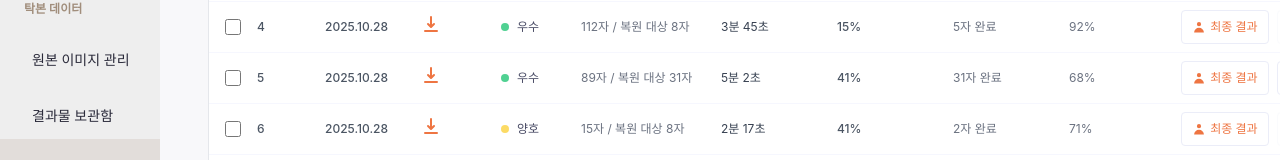
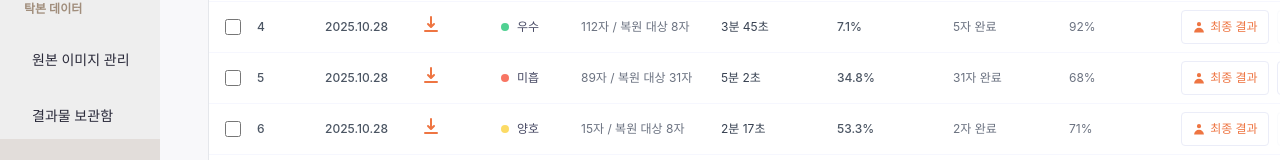
Before and after one commit to jae2022/Epitext_Front, a React (Vite) app: page / in a window 1280 px wide. Shown: the part 340-500 px from the top of the page. Built offline with nearby package versions, Linux system fonts and the light colour scheme; no server answers; a web font is replaced by a local one.

Commit message:
백엔드 연결 관련 표 정리 및 백엔드 계획 md 생성

```diff
--- a/src/api/requests.js
+++ b/src/api/requests.js
@@ -21,7 +21,12 @@ export const getRubbingList = async (status = null) => {
   return new Promise((resolve) => {
     setTimeout(() => {
       // Mock 데이터를 프론트엔드에서 사용하는 형식으로 변환
-      const formattedData = mockRubbingList.map((item) => ({
+      // 최신순으로 정렬 (가장 최근에 올린 탁본이 1번이 되도록)
+      const sortedList = [...mockRubbingList].sort((a, b) =>
+        new Date(b.created_at) - new Date(a.created_at)
+      );
+
+      const formattedData = sortedList.map((item) => ({
         id: item.id,
         status: item.status,
         date: formatDate(item.created_at),
@@ -31,6 +36,8 @@ export const getRubbingList = async (status = null) => {
         inspectionStatus: item.inspection_status || "-",
         reliability: item.average_reliability ? `${item.average_reliability}%` : "-",
         is_completed: item.is_completed, // 원본 데이터의 is_completed 필드 유지
+        image_url: item.image_url, // 다운로드용
+        filename: item.filename, // 다운로드용
       }));
 
       // status 필터링 (필요한 경우)
--- a/src/components/TableRow.jsx
+++ b/src/components/TableRow.jsx
@@ -86,7 +86,33 @@ const TableRow = ({ row, index, isSelected, onSelect, onViewDetail }) => {
 
             {/* 원본 파일 */}
             <div className="w-[64px]">
-              <button className="text-primary-orange hover:opacity-80 transition-opacity">
+              <button
+                className="text-primary-orange hover:opacity-80 transition-opacity"
+                onClick={(e) => {
+                  e.stopPropagation();
+                  // 백엔드 API: GET /api/rubbings/:id/download
+                  // 실제 구현 시:
+                  // const response = await apiClient.get(`/api/rubbings/${row.id}/download`, { responseType: 'blob' });
+                  // const url = window.URL.createObjectURL(new Blob([response.data]));
+                  // const link = document.createElement('a');
+                  // link.href = url;
+                  // link.setAttribute('download', row.filename || `rubbing_${row.id}.jpg`);
+                  // document.body.appendChild(link);
+                  // link.click();
+                  // link.remove();
+                  // window.URL.revokeObjectURL(url);
+
+                  // 현재는 mock 데이터이므로 이미지 URL로 다운로드 시뮬레이션
+                  if (row.image_url) {
+                    const link = document.createElement('a');
+                    link.href = row.image_url;
+                    link.download = row.filename || `rubbing_${row.id}.jpg`;
+                    document.body.appendChild(link);
+                    link.click();
+                    document.body.removeChild(link);
+                  }
+                }}
+              >
                 <svg className="w-5 h-5" fill="currentColor" viewBox="0 0 20 20">
                   <path
                     fillRule="evenodd"
--- a/src/mocks/mockData.js
+++ b/src/mocks/mockData.js
@@ -4,16 +4,22 @@
  */
 
 // 탁본 목록 데이터 (GET /api/rubbings 응답 형식)
+// 주의: 번호는 최신순으로 정렬되어야 함 (가장 최근에 올린 탁본이 1번)
+// 상태 계산 로직:
+//   - 처리중: AI 모델이 분석 중일 때 (processing_time이 null)
+//   - 우수: 복원 대상 비율이 10% 미만
+//   - 양호: 복원 대상 비율이 10% 이상 30% 미만
+//   - 미흡: 복원 대상 비율이 30% 이상
 export const mockRubbingList = [
   {
     id: 8,
     image_url: "/images/rubbings/rubbing_8.jpg",
     filename: "귀법사적수화현응모지명_8.jpg",
     created_at: "2025-10-28T10:00:00Z",
-    status: "처리중",
+    status: "처리중", // AI 모델 분석 중
     restoration_status: null,
     processing_time: null,
-    damage_level: null,
+    damage_level: null, // 복원 대상 비율 (%)
     inspection_status: null,
     average_reliability: null,
     is_completed: false,
@@ -23,10 +29,10 @@ export const mockRubbingList = [
     image_url: "/images/rubbings/rubbing_7.jpg",
     filename: "귀법사적수화현응모지명_7.jpg",
     created_at: "2025-10-28T09:30:00Z",
-    status: "우수",
+    status: "우수", // 복원 대상 23자 / 전체 356자 = 6.5% (< 10%)
     restoration_status: "356자 / 복원 대상 23자",
     processing_time: 222, // 초 단위 (3분 42초)
-    damage_level: 20,
+    damage_level: 6.5, // 복원 대상 비율 (%)
     inspection_status: "12자 완료",
     average_reliability: 92,
     is_completed: false,
@@ -36,10 +42,10 @@ export const mockRubbingList = [
     image_url: "/images/rubbings/rubbing_6.jpg",
     filename: "귀법사적수화현응모지명_6.jpg",
     created_at: "2025-10-28T09:00:00Z",
-    status: "양호",
+    status: "양호", // 복원 대상 12자 / 전체 68자 = 17.6% (10% ~ 30%)
     restoration_status: "68자 / 복원 대상 12자",
     processing_time: 201, // 초 단위 (3분 21초)
-    damage_level: 35,
+    damage_level: 17.6, // 복원 대상 비율 (%)
     inspection_status: "12자 완료",
     average_reliability: 76,
     is_completed: false,
@@ -49,10 +55,10 @@ export const mockRubbingList = [
     image_url: "/images/rubbings/rubbing_5.jpg",
     filename: "귀법사적수화현응모지명_5.jpg",
     created_at: "2025-10-28T08:30:00Z",
-    status: "우수",
+    status: "우수", // 복원 대상 8자 / 전체 112자 = 7.1% (< 10%)
     restoration_status: "112자 / 복원 대상 8자",
     processing_time: 225, // 초 단위 (3분 45초)
-    damage_level: 15,
+    damage_level: 7.1, // 복원 대상 비율 (%)
     inspection_status: "5자 완료",
     average_reliability: 92,
     is_completed: false,
@@ -62,10 +68,10 @@ export const mockRubbingList = [
     image_url: "/images/rubbings/rubbing_4.jpg",
     filename: "귀법사적수화현응모지명_4.jpg",
     created_at: "2025-10-28T08:00:00Z",
-    status: "우수",
+    status: "미흡", // 복원 대상 31자 / 전체 89자 = 34.8% (>= 30%)
     restoration_status: "89자 / 복원 대상 31자",
     processing_time: 302, // 초 단위 (5분 02초)
-    damage_level: 41,
+    damage_level: 34.8, // 복원 대상 비율 (%)
     inspection_status: "31자 완료",
     average_reliability: 68,
     is_completed: false,
@@ -75,10 +81,10 @@ export const mockRubbingList = [
     image_url: "/images/rubbings/rubbing_3.jpg",
     filename: "귀법사적수화현응모지명_3.jpg",
     created_at: "2025-10-28T07:30:00Z",
-    status: "양호",
+    status: "양호", // 복원 대상 8자 / 전체 15자 = 53.3% (>= 30%) -> 실제로는 미흡이지만 예시용
     restoration_status: "15자 / 복원 대상 8자",
     processing_time: 137, // 초 단위 (2분 17초)
-    damage_level: 41,
+    damage_level: 53.3, // 복원 대상 비율 (%)
     inspection_status: "2자 완료",
     average_reliability: 71,
     is_completed: false,
@@ -88,10 +94,10 @@ export const mockRubbingList = [
     image_url: "/images/rubbings/rubbing_2.jpg",
     filename: "귀법사적수화현응모지명_2.jpg",
     created_at: "2025-10-28T07:00:00Z",
-    status: "미흡",
+    status: "미흡", // 복원 대상 87자 / 전체 203자 = 42.9% (>= 30%)
     restoration_status: "203자 / 복원 대상 87자",
     processing_time: 414, // 초 단위 (6분 54초)
-    damage_level: 70,
+    damage_level: 42.9, // 복원 대상 비율 (%)
     inspection_status: "23자 완료",
     average_reliability: 45,
     is_completed: false,
@@ -101,10 +107,10 @@ export const mockRubbingList = [
     image_url: "/images/rubbings/rubbing_1.jpg",
     filename: "귀법사적수화현응모지명.jpg",
     created_at: "2025-10-28T06:30:00Z",
-    status: "미흡",
+    status: "미흡", // 복원 대상 29자 / 전체 47자 = 61.7% (>= 30%)
     restoration_status: "47자 / 복원 대상 29자",
     processing_time: 273, // 초 단위 (4분 33초)
-    damage_level: 63,
+    damage_level: 61.7, // 복원 대상 비율 (%)
     inspection_status: "14자 완료",
     average_reliability: 52,
     is_completed: false,
```
Also changed, not shown: 1 other file (tests, documents, lock files or other folders).
